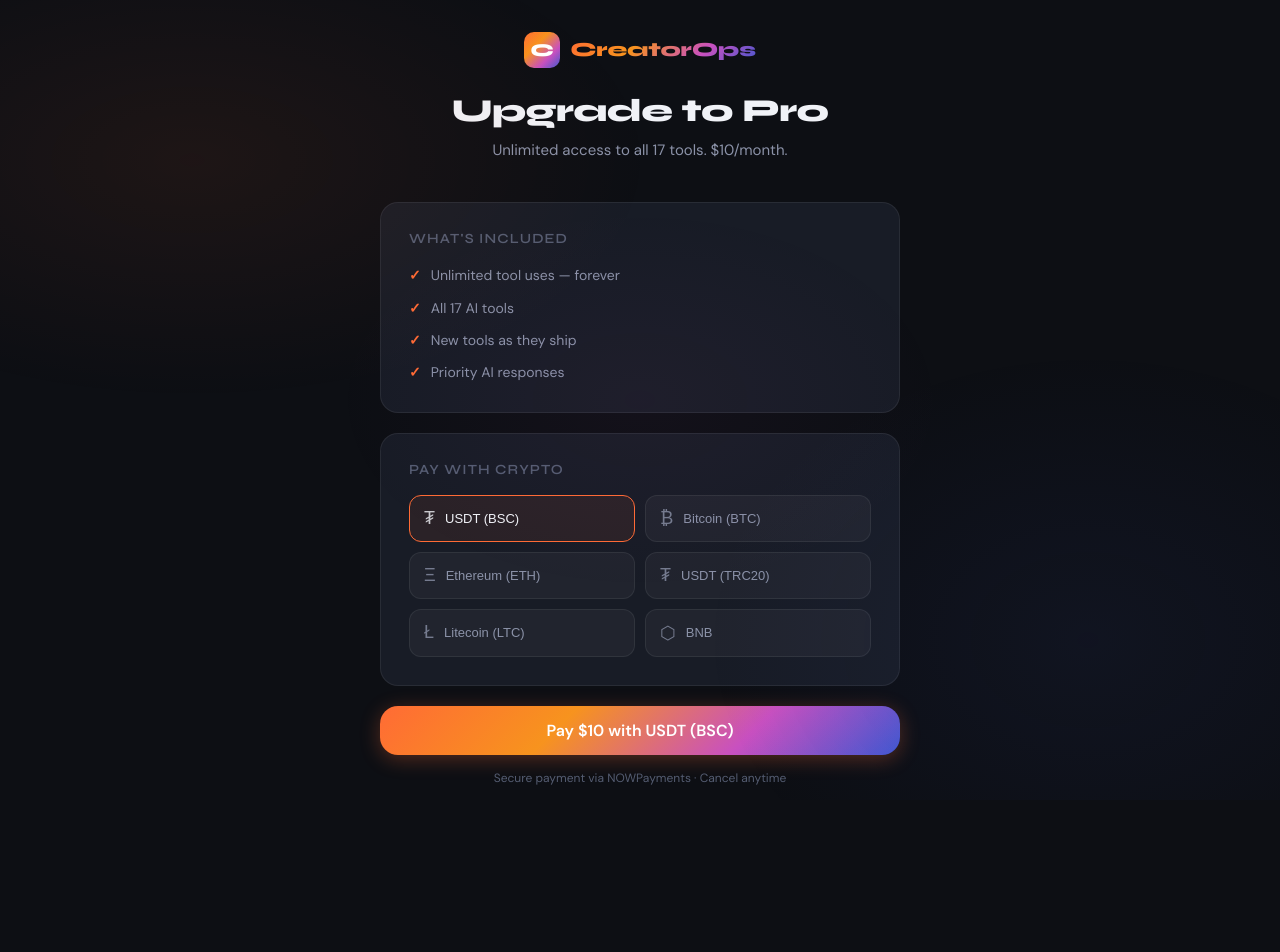
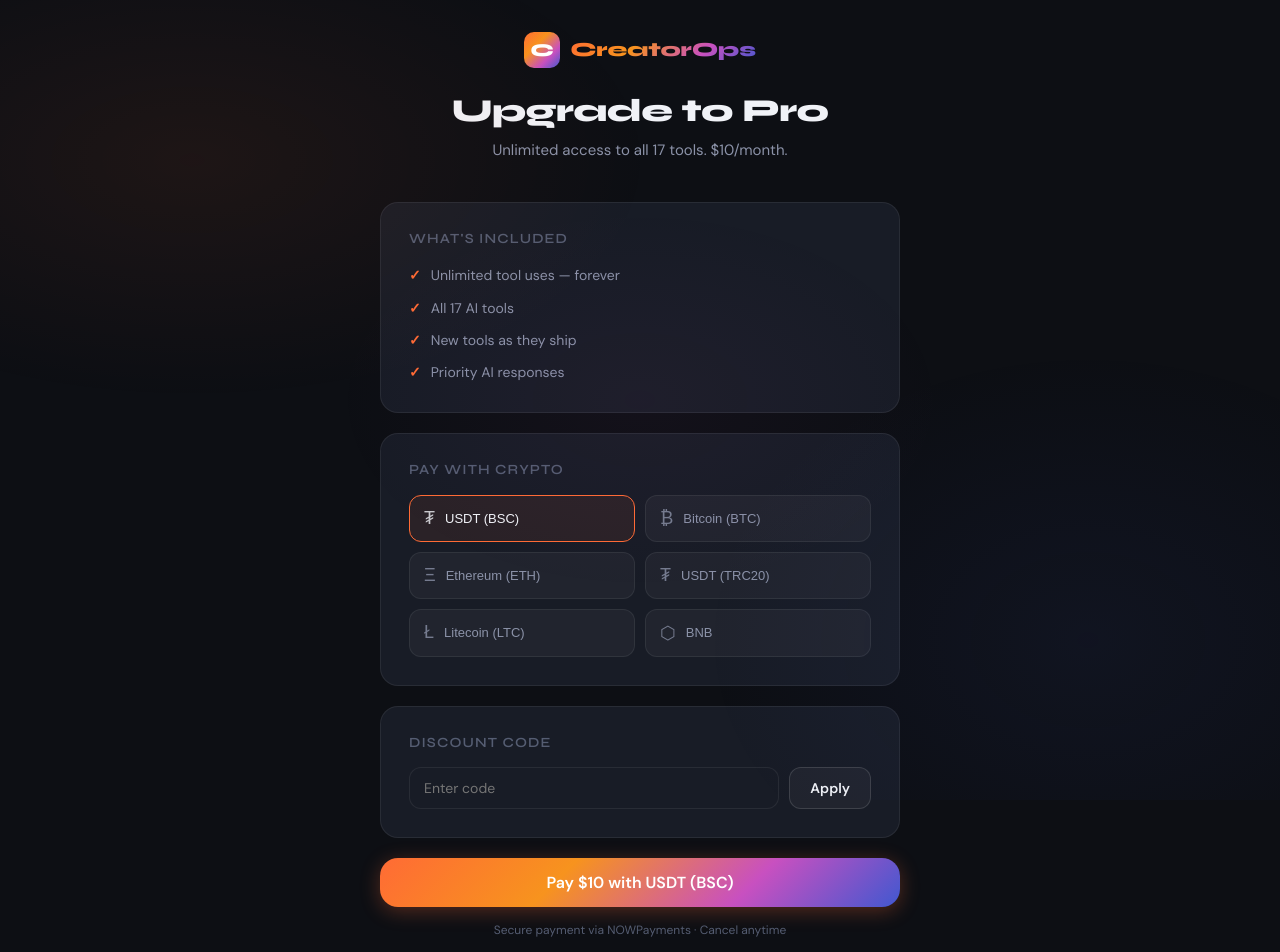
Before and after one commit to leukocyte-world/creator-ops, a Next.js app: page /upgrade in a window 1280 px wide. Shown: the top 952 px of the page. Before the commit the page ends 848 px from the top, so only its background shows below. Built offline with nearby package versions, Linux system fonts and the light colour scheme; no server answers.

Commit message:
feat: Fix Viral Reverse Engineer tool and add discount support to Upgrade

```diff
--- a/src/app/api/payment/create/route.ts
+++ b/src/app/api/payment/create/route.ts
@@ -10,7 +10,21 @@
     return NextResponse.json({ error: 'Unauthorized' }, { status: 401 });
   }
 
-  const { currency = 'usdtbsc' } = await req.json();
+  const { currency = 'usdtbsc', discount_code } = await req.json();
+
+  let price = 10;
+  if (discount_code) {
+    const { data: discount } = await (require('@/lib/supabase').supabase)
+      .from('discount_codes')
+      .select('percent_off')
+      .eq('code', discount_code.toUpperCase())
+      .eq('is_active', true)
+      .single();
+
+    if (discount) {
+      price = 10 * (1 - discount.percent_off / 100);
+    }
+  }
 
   try {
     const res = await fetch('https://api.nowpayments.io/v1/invoice', {
@@ -20,11 +34,11 @@
         'Content-Type': 'application/json',
       },
       body: JSON.stringify({
-        price_amount: 10,
+        price_amount: price,
         price_currency: 'usd',
         pay_currency: currency,
         order_id: `creator-ops-${session.user.email}-${Date.now()}`,
-        order_description: 'CreatorOps Pro — 1 Month Subscription',
+        order_description: `CreatorOps Pro — ${discount_code ? `Discount Applied (${discount_code})` : '1 Month Subscription'}`,
         ipn_callback_url: `https://${(process.env.NEXTAUTH_URL || process.env.VERCEL_URL || 'localhost:3000').replace(/^https?:\/\//, '')}/api/payment/webhook`,
         success_url: `https://${(process.env.NEXTAUTH_URL || process.env.VERCEL_URL || 'localhost:3000').replace(/^https?:\/\//, '')}/upgrade/success`,
         cancel_url: `https://${(process.env.NEXTAUTH_URL || process.env.VERCEL_URL || 'localhost:3000').replace(/^https?:\/\//, '')}/upgrade`,
--- /dev/null
+++ b/src/app/api/payment/verify-discount/route.ts
@@ -0,0 +1,30 @@
+import { NextResponse } from 'next/server';
+import { supabase } from '@/lib/supabase';
+
+export async function POST(req: Request) {
+  try {
+    const { code } = await req.json();
+
+    if (!code) {
+      return NextResponse.json({ error: 'Code is required' }, { status: 400 });
+    }
+
+    const { data, error } = await supabase
+      .from('discount_codes')
+      .select('*')
+      .eq('code', code.toUpperCase())
+      .eq('is_active', true)
+      .single();
+
+    if (error || !data) {
+      return NextResponse.json({ error: 'Invalid or expired discount code' }, { status: 404 });
+    }
+
+    return NextResponse.json({
+      code: data.code,
+      percent_off: data.percent_off
+    });
+  } catch (err) {
+    return NextResponse.json({ error: 'Something went wrong' }, { status: 500 });
+  }
+}
--- a/src/app/upgrade/page.tsx
+++ b/src/app/upgrade/page.tsx
@@ -3,6 +3,7 @@
 import { useState } from 'react';
 import { useSession, signIn } from 'next-auth/react';
 import Link from 'next/link';
+import { Check } from 'lucide-react';
 
 const CURRENCIES = [
   { id: 'usdtbsc', label: 'USDT (BSC)', icon: '₮' },
@@ -18,6 +19,33 @@
   const [selected, setSelected] = useState('usdtbsc');
   const [loading, setLoading] = useState(false);
   const [error, setError] = useState('');
+  const [discountCode, setDiscountCode] = useState('');
+  const [appliedDiscount, setAppliedDiscount] = useState<{ code: string, percent: number } | null>(null);
+  const [verifyingCode, setVerifyingCode] = useState(false);
+
+  const applyDiscount = async () => {
+    if (!discountCode) return;
+    setVerifyingCode(true);
+    setError('');
+    try {
+      const res = await fetch('/api/payment/verify-discount', {
+        method: 'POST',
+        headers: { 'Content-Type': 'application/json' },
+        body: JSON.stringify({ code: discountCode }),
+      });
+      const data = await res.json();
+      if (data.percent_off) {
+        setAppliedDiscount({ code: data.code, percent: data.percent_off });
+      } else {
+        setError(data.error || 'Invalid code');
+        setAppliedDiscount(null);
+      }
+    } catch {
+      setError('Error verifying code');
+    } finally {
+      setVerifyingCode(false);
+    }
+  };
 
   const handleUpgrade = async () => {
     if (!session) { signIn(); return; }
@@ -26,7 +54,10 @@
       const res = await fetch('/api/payment/create', {
         method: 'POST',
         headers: { 'Content-Type': 'application/json' },
-        body: JSON.stringify({ currency: selected }),
+        body: JSON.stringify({
+          currency: selected,
+          discount_code: appliedDiscount?.code
+        }),
       });
       const data = await res.json();
       if (data.invoice_url) {
@@ -95,6 +126,33 @@
           </div>
         </div>
 
+        <div className="card" style={{ padding: 28, marginBottom: 20 }}>
+          <h3 style={{ fontSize: 14, fontWeight: 600, color: 'var(--text-muted)', textTransform: 'uppercase', letterSpacing: '0.08em', marginBottom: 16 }}>
+            Discount Code
+          </h3>
+          <div style={{ display: 'flex', gap: 10 }}>
+            <input
+              className="input"
+              placeholder="Enter code"
+              value={discountCode}
+              onChange={e => setDiscountCode(e.target.value)}
+              style={{ flex: 1 }}
+            />
+            <button
+              className="btn btn-secondary"
+              onClick={applyDiscount}
+              disabled={verifyingCode || !discountCode}
+            >
+              {verifyingCode ? <span className="spinner" /> : 'Apply'}
+            </button>
+          </div>
+          {appliedDiscount && (
+            <div style={{ marginTop: 12, color: 'var(--accent-gold)', fontSize: 13, fontWeight: 600, display: 'flex', alignItems: 'center', gap: 4 }}>
+              <Check size={14} /> Applied: {appliedDiscount.percent}% OFF ({appliedDiscount.code})
+            </div>
+          )}
+        </div>
+
         {error && (
           <div style={{ background: 'rgba(255,0,0,0.08)', border: '1px solid rgba(255,0,0,0.2)', borderRadius: 'var(--r-md)', padding: '12px 16px', color: '#ff7070', fontSize: 13, marginBottom: 16 }}>
             {error}
@@ -107,7 +165,9 @@
           disabled={loading}
           style={{ fontSize: 16 }}
         >
-          {loading ? <><span className="spinner" /> Processing...</> : `Pay $10 with ${CURRENCIES.find(c => c.id === selected)?.label}`}
+          {loading ? <><span className="spinner" /> Processing...</> : (
+            `Pay $${appliedDiscount ? (10 * (1 - appliedDiscount.percent/100)).toFixed(2) : '10'} with ${CURRENCIES.find(c => c.id === selected)?.label}`
+          )}
         </button>
 
         <p style={{ textAlign: 'center', color: 'var(--text-muted)', fontSize: 12, marginTop: 14 }}>
--- a/src/lib/fxtwitter.ts
+++ b/src/lib/fxtwitter.ts
@@ -65,7 +65,22 @@
 
   return tweets.map((t, i) => {
     // Robust text extraction: handles standard, long-form (note_tweet), and description fallbacks
-    const content = t.text || t.note_tweet?.text || t.description || '[No text content available]';
+    let content = t.text || '';
+
+    // Check for note_tweet (long-form content)
+    if (!content && t.note_tweet?.text) {
+      content = t.note_tweet.text;
+    }
+
+    // Check for description (fallback)
+    if (!content && t.description) {
+      content = t.description;
+    }
+
+    // If still empty, it might be an image/video-only tweet, use URL or placeholder
+    if (!content) {
+      content = '[No text content available — this post might be an image or video only]';
+    }
 
     return [
       `--- Post ${i + 1} ---`,
```
Also changed, not shown: push_auth_final.txt (added).
